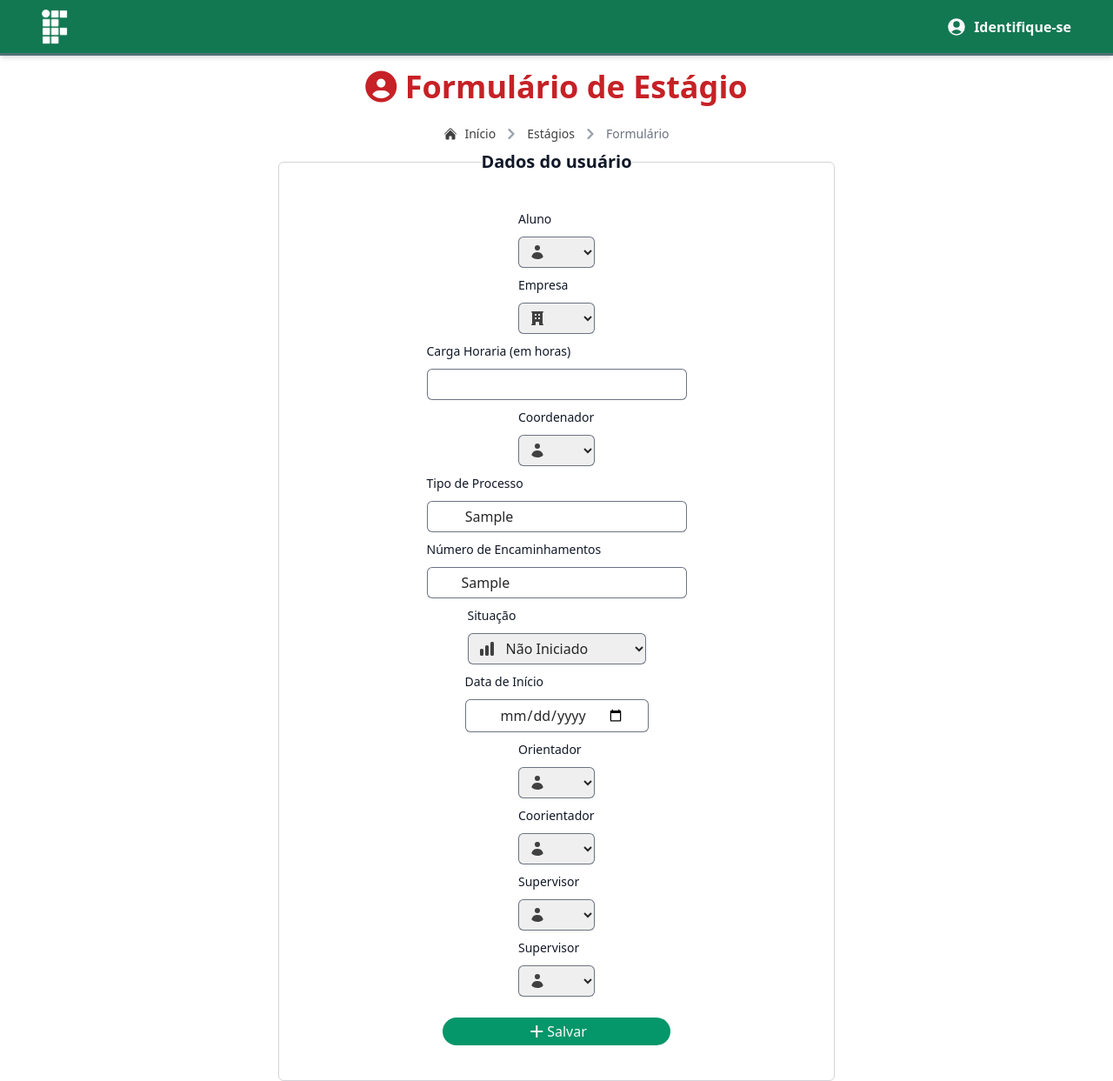
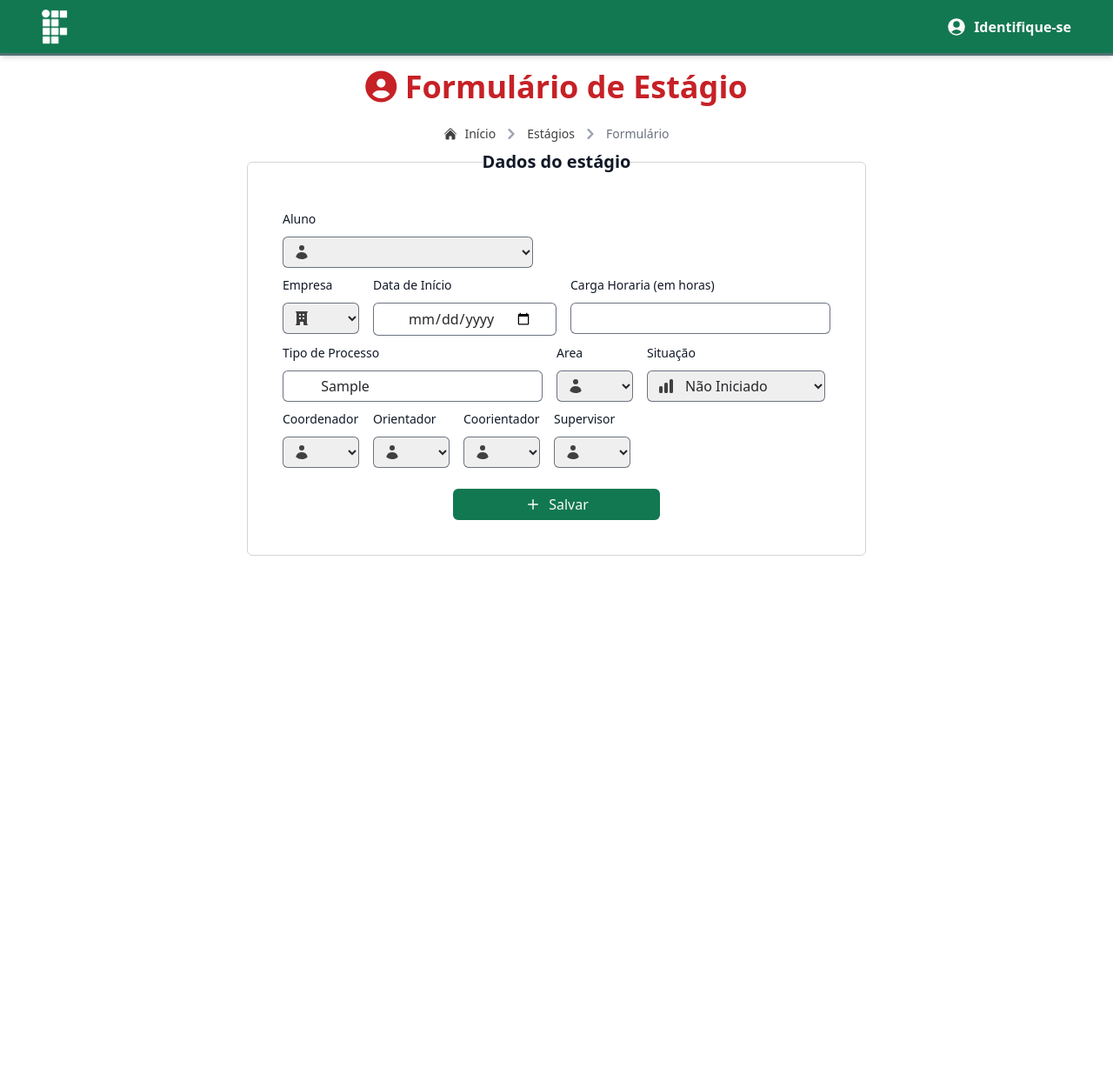
Before and after one commit to LucasAntunesDev/estagios-ifrs, a PHP site: template views/formEstagioAluno.php in a window 1280 px wide. Shown: the whole page at 87% size. After the commit the page ends 639 px from the top, so only its background shows below. Run offline with PHP 8.4, Linux system fonts and the light colour scheme; the template is opened without the code that fills it: most values are stand-ins (such as "Sample title", 1, 10 or a date in 2020); lists and menus that the app fills with data are empty; some libraries are stand-ins or nearby versions.

Commit message:
update: formulário de estágio

```diff
--- a/views/formEstagioAluno.php
+++ b/views/formEstagioAluno.php
@@ -68,19 +68,21 @@ $data_areas = $db->select('SELECT * FROM area');
 
         <!-- <a href="estagiosAlunos.php" class="text-gray-900 font-bold hover:text-neutral-700">Voltar para a listagem</a> -->
 
-        <fieldset class="border-[1px] border-zinc-300 p-10 rounded-md w-[40rem]">
-            <legend class="text-gray-900 font-bold text-center text-xl">Dados do usuário</legend>
+        <fieldset class="border-[1px] border-zinc-300 p-10 rounded-md">
+            <legend class="text-gray-900 font-bold text-center text-xl">Dados do estágio</legend>
 
             <form action="salvarEstagioAluno.php" method="post" class="flex flex-col justify-center items-center gap-2">
                 <input type="hidden" name="id" value='<?php echo $estagioAluno->getId(); ?>'>
 
-                <div>
+                <div class="flex flex-col justify-center items-baseline gap-2">
+
+                    <div class="w-[-webkit-fill-available]">
                         <label for="id_aluno" class="block text-sm font-medium leading-6 text-gray-900 mb-2">Aluno</label>
 
-                    <div class="relative">
+                        <div class="relative ">
                             <select id="id_aluno" name="id_aluno" value="id_aluno" class="rounded-md
                     border-0 py-1.5 pr-7 pl-10 text-gray-900 ring-1 ring-inset ring-gray-500
-                    focus:ring-2 focus:ring-inset focus:ring-[#ef5d58] outline-none text-zinc-800">
+                    focus:ring-2 focus:ring-inset focus:ring-[#ef5d58] outline-none text-zinc-800 w-72">
                                 <?php
                                 foreach ($data_alunos as $alunos => $aluno) {
                                     echo "<option value='$aluno[0]'>$aluno[2]</option>";
@@ -95,6 +97,8 @@ $data_areas = $db->select('SELECT * FROM area');
                             </div>
                         </div>
                     </div>
+
+                    <div class="flex gap-x-4">
 
                         <div>
                             <label for="id_empresa" class="block text-sm font-medium leading-6 text-gray-900 mb-2">Empresa</label>
@@ -122,22 +126,39 @@ $data_areas = $db->select('SELECT * FROM area');
                         </div>
 
                         <div>
+                            <label for="data_inicio" class="block text-sm font-medium leading-6 text-gray-900 mb-2">Data de Início</label>
+                            <input type="date" id="data_inicio" name="data_inicio" value='<?php echo $estagioAluno->getDataInicio(); ?>' class="rounded-md
+                border-0 py-1.5 pr-7 pl-10 text-gray-900 ring-1 ring-inset ring-gray-500
+                focus:ring-2 focus:ring-inset focus:ring-[#ef5d58] outline-none text-zinc-800">
+                        </div>
+
+                        <div>
                             <label for="carga_horaria" class="block text-sm font-medium leading-6 text-gray-900 mb-2">Carga Horaria (em horas)</label>
                             <input type="number" id="carga_horaria" name="carga_horaria" value=" <?php echo $estagioAluno->getCargaHoraria(); ?>" class="rounded-md
                 border-0 py-1.5 pr-7 pl-10 text-gray-900 ring-1 ring-inset ring-gray-500
                 focus:ring-2 focus:ring-inset focus:ring-[#ef5d58] outline-none text-zinc-800">
                         </div>
 
+                    </div>
+
+                    <div class="flex gap-x-4">
                         <div>
-                    <label for="id_coordenador" class="block text-sm font-medium leading-6 text-gray-900 mb-2">Coordenador</label>
+                            <label for="tipo_processo_estagio" class="block text-sm font-medium leading-6 text-gray-900 mb-2">Tipo de Processo</label>
+                            <input type="text" id="tipo_processo_estagio" name="tipo_processo_estagio" value=" <?php echo $estagioAluno->getTipoProcessoEstagio(); ?>" class="rounded-md
+                border-0 py-1.5 pr-7 pl-10 text-gray-900 ring-1 ring-inset ring-gray-500
+                focus:ring-2 focus:ring-inset focus:ring-[#ef5d58] outline-none text-zinc-800">
+                        </div>
+
+                        <div>
+                            <label for="id_area" class="block text-sm font-medium leading-6 text-gray-900 mb-2">Area</label>
 
                             <div class="relative">
-                        <select id="id_coordenador" name="id_coordenador" value="id_coordenador" class="rounded-md
+                                <select id="id_area" name="id_area" value="id_area" class="rounded-md
                     border-0 py-1.5 pr-7 pl-10 text-gray-900 ring-1 ring-inset ring-gray-500
                     focus:ring-2 focus:ring-inset focus:ring-[#ef5d58] outline-none text-zinc-800">
                                     <?php
-                            foreach ($data_professores as $coordenadores => $coordenador) {
-                                echo "<option value='$coordenador[0]'>$coordenador[1] </option>";
+                                    foreach ($data_areas as $areas => $area) {
+                                        echo "<option value='$area[0]'>$area[1]</option>";
                                     }
                                     ?>
                                 </select>
@@ -149,20 +170,6 @@ $data_areas = $db->select('SELECT * FROM area');
 
                                 </div>
                             </div>
-                </div>
-
-                <div>
-                    <label for="tipo_processo_estagio" class="block text-sm font-medium leading-6 text-gray-900 mb-2">Tipo de Processo</label>
-                    <input type="text" id="tipo_processo_estagio" name="tipo_processo_estagio" value=" <?php echo $estagioAluno->getTipoProcessoEstagio(); ?>" class="rounded-md
-                border-0 py-1.5 pr-7 pl-10 text-gray-900 ring-1 ring-inset ring-gray-500
-                focus:ring-2 focus:ring-inset focus:ring-[#ef5d58] outline-none text-zinc-800">
-                </div>
-
-                <div>
-                    <label for="numero_encaminhamentos" class="block text-sm font-medium leading-6 text-gray-900 mb-2">Número de Encaminhamentos</label>
-                    <input type="text" id="numero_encaminhamentos" name="numero_encaminhamentos" value='<?php echo $estagioAluno->getNumeroEncaminhamentos(); ?>' class="rounded-md
-                border-0 py-1.5 pr-7 pl-10 text-gray-900 ring-1 ring-inset ring-gray-500
-                focus:ring-2 focus:ring-inset focus:ring-[#ef5d58] outline-none text-zinc-800">
                         </div>
 
                         <div>
@@ -186,21 +193,45 @@ $data_areas = $db->select('SELECT * FROM area');
                                 </div>
                             </div>
                         </div>
+                    </div>
+
+                    <input type="hidden" id="numero_encaminhamentos" name="numero_encaminhamentos" value='<?php echo $estagioAluno->getNumeroEncaminhamentos(); ?>'>
+
                     <!-- <div>
                     <label for="situacao_estagio" class="block text-sm font-medium leading-6 text-gray-900 mb-2">Situação</label>
-                    <input type="text" id="situacao_estagio" name="situacao_estagio" value=" <?php //echo $estagioAluno->getSituacaoEstagio(); ?>" class="rounded-md
+                    <input type="text" id="situacao_estagio" name="situacao_estagio" value=" <?php //echo $estagioAluno->getSituacaoEstagio();
+                                                                                                ?>" class="rounded-md
                 border-0 py-1.5 pr-7 pl-10 text-gray-900 ring-1 ring-inset ring-gray-500
                 focus:ring-2 focus:ring-inset focus:ring-[#ef5d58] outline-none text-zinc-800">
                 </div> -->
 
+                    <input type="hidden" id="previsao_fim" name="previsao_fim" value='<?php echo $estagioAluno->getPrevisaoFim(); ?>'>
+
+                    <div class="flex gap-x-4 w-[-webkit-fill-available]">
                         <div>
-                    <label for="data_inicio" class="block text-sm font-medium leading-6 text-gray-900 mb-2">Data de Início</label>
-                    <input type="date" id="data_inicio" name="data_inicio" value='<?php echo $estagioAluno->getDataInicio(); ?>' class="rounded-md
+                            <div>
+                                <label for="id_coordenador" class="block text-sm font-medium leading-6 text-gray-900 mb-2">Coordenador</label>
+
+                                <div class="relative">
+                                    <select id="id_coordenador" name="id_coordenador" value="id_coordenador" class="rounded-md
                     border-0 py-1.5 pr-7 pl-10 text-gray-900 ring-1 ring-inset ring-gray-500
                     focus:ring-2 focus:ring-inset focus:ring-[#ef5d58] outline-none text-zinc-800">
+                                        <?php
+                                        foreach ($data_professores as $coordenadores => $coordenador) {
+                                            echo "<option value='$coordenador[0]'>$coordenador[1] </option>";
+                                        }
+                                        ?>
+                                    </select>
+
+                                    <div class="absolute inset-y-0 left-0 pl-3 flex items-center pointer-events-none">
+                                        <svg xmlns="http://www.w3.org/2000/svg" viewBox="0 0 20 20" fill="currentColor" class="w-5 h-5 fill-neutral-700">
+                                            <path d="M10 8a3 3 0 100-6 3 3 0 000 6zM3.465 14.493a1.23 1.23 0 00.41 1.412A9.957 9.957 0 0010 18c2.31 0 4.438-.784 6.131-2.1.43-.333.604-.903.408-1.41a7.002 7.002 0 00-13.074.003z" />
+                                        </svg>
+
                                     </div>
-
-                <input type="hidden" id="previsao_fim" name="previsao_fim" value='<?php echo $estagioAluno->getPrevisaoFim(); ?>'>
+                                </div>
+                            </div>
+                        </div>
 
                         <div>
                             <label for="id_orientador" class="block text-sm font-medium leading-6 text-gray-900 mb-2">Orientador</label>
@@ -271,30 +302,10 @@ $data_areas = $db->select('SELECT * FROM area');
                                 </div>
                             </div>
                         </div>
+                    </div>
 
                     <input type="hidden" id="data_fim" name="data_fim" value="<?php echo $estagioAluno->getDataFim(); ?>">
 
-                <div>
-                    <label for="id_area" class="block text-sm font-medium leading-6 text-gray-900 mb-2">Supervisor</label>
-
-                    <div class="relative">
-                        <select id="id_area" name="id_area" value="id_area" class="rounded-md
-                    border-0 py-1.5 pr-7 pl-10 text-gray-900 ring-1 ring-inset ring-gray-500
-                    focus:ring-2 focus:ring-inset focus:ring-[#ef5d58] outline-none text-zinc-800">
-                            <?php
-                            foreach ($data_areas as $areas => $area) {
-                                echo "<option value='$area[0]'>$area[1]</option>";
-                            }
-                            ?>
-                        </select>
-
-                        <div class="absolute inset-y-0 left-0 pl-3 flex items-center pointer-events-none">
-                            <svg xmlns="http://www.w3.org/2000/svg" viewBox="0 0 20 20" fill="currentColor" class="w-5 h-5 fill-neutral-700">
-                                <path d="M10 8a3 3 0 100-6 3 3 0 000 6zM3.465 14.493a1.23 1.23 0 00.41 1.412A9.957 9.957 0 0010 18c2.31 0 4.438-.784 6.131-2.1.43-.333.604-.903.408-1.41a7.002 7.002 0 00-13.074.003z" />
-                            </svg>
-
-                        </div>
-                    </div>
                 </div>
 
                 <input type="hidden" id="id_avaliacao_empresa" name="id_avaliacao_empresa" value=" <?php echo $estagioAluno->getIdAvaliacaoEmpresa(); ?>">
@@ -303,10 +314,12 @@ $data_areas = $db->select('SELECT * FROM area');
                 <input type="hidden" id="id_autoavaliacao" name="id_autoavaliacao" value=" <?php echo $estagioAluno->getIdAutoavaliacao(); ?>">
                 <input type="hidden" id="id_tcc" name="id_tcc" value=" <?php echo $estagioAluno->getIdTCC(); ?>">
 
-                <button type="submit" class="bg-emerald-600 rounded-full py-1 px-24 hover:bg-emerald-800 text-zinc-50 flex items-center mt-4">
-                    <span class="material-symbols-outlined">
-                        add
-                    </span>
+                <button type="submit" class="class=' bg-[#127852] rounded-md py-1 px-20 hover:bg-zinc-50
+                     text-zinc-50 flex items-center mt-4 gap-x-2 justify-center border-2 border-[#127852]
+                     hover:text-[#127852] transition duration-300 ease-in-out">
+                    <svg xmlns="http://www.w3.org/2000/svg" viewBox="0 0 20 20" fill="currentColor" class="w-5 h-5">
+                        <path d="M10.75 4.75a.75.75 0 00-1.5 0v4.5h-4.5a.75.75 0 000 1.5h4.5v4.5a.75.75 0 001.5 0v-4.5h4.5a.75.75 0 000-1.5h-4.5v-4.5z" />
+                    </svg>
                     Salvar
                 </button>
     </div>
```
Lines whose indentation alone changed are shown as unchanged.
